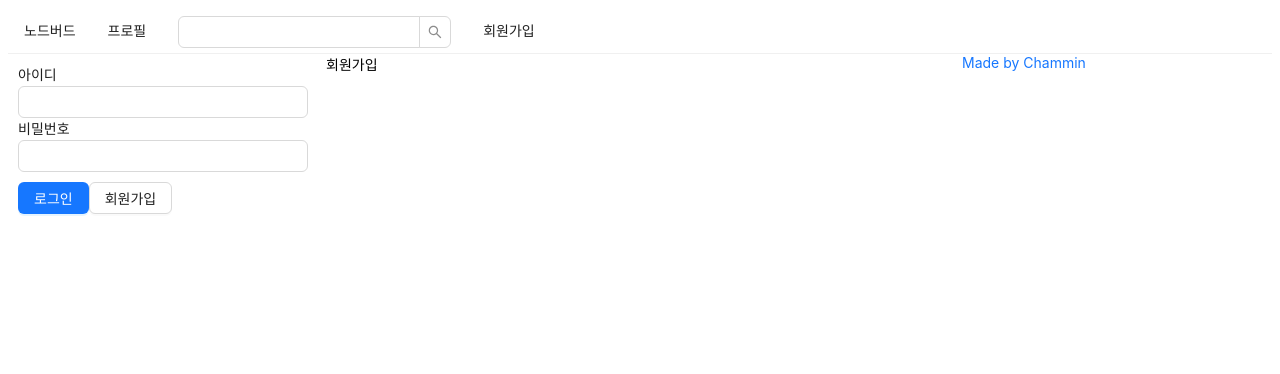
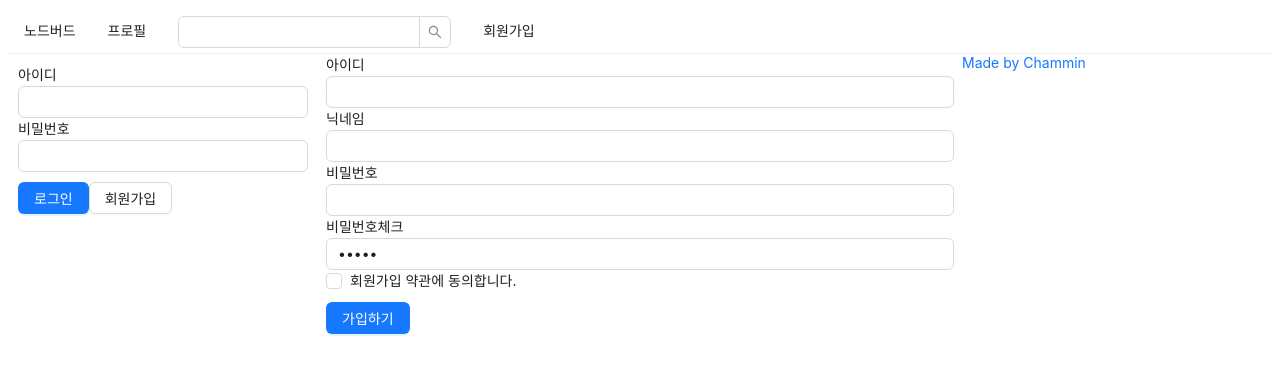
Before and after one commit to cham-min/react-nodebird, a Next.js app: page /signup in a window 1280 px wide. Shown: the top 374 px of the page. Built offline with nearby package versions, Linux system fonts and the light colour scheme.

Commit message:
:sparkles: Add signup page

```diff
--- /dev/null
+++ b/hooks/useInput.js
@@ -0,0 +1,10 @@
+import { useCallback, useState } from "react";
+
+export default (initialValue) => {
+  const [value, setValue] = useState(initialValue);
+  const handler = useCallback((e) => {
+    setValue(e.target.value);
+  }, []);
+
+  return [value, handler];
+};
--- a/pages/signup.js
+++ b/pages/signup.js
@@ -1,16 +1,105 @@
-import React from "react";
+import React, { useCallback, useState } from "react";
 import Head from "next/head";
+import { Button, Checkbox, Form, Input } from "antd";
+import styled from "styled-components";
 
 import AppLayout from "../components/AppLayout";
+import useInput from "../hooks/useInput";
+
+const ErrorMessage = styled.div`
+  color: "red";
+`;
 
 const Signup = () => {
+  const [id, onChangeId] = useInput("");
+  const [nickname, onChangeNickname] = useInput("");
+
+  const [password, onChangePassword] = useInput("");
+  const [passwordCheck, setPasswordCheck] = useState(false);
+  const [passwordError, setPasswordError] = useState(false);
+  const onChangePasswordCheck = useCallback(
+    (e) => {
+      setPasswordCheck(e.target.value);
+      setPasswordError(e.target.value !== password);
+    },
+    [password]
+  );
+
+  const [term, setTerm] = useState("");
+  const [termError, setTermError] = useState(false);
+  const onChangeTerm = useCallback((e) => {
+    setTerm(e.target.checked);
+    setTermError(false);
+  }, []);
+
+  const onSubmit = useCallback(() => {
+    if (password !== passwordCheck) {
+      return setPasswordError(true);
+    }
+    if (!term) {
+      return setTermError(true);
+    }
+    console.log(id, nickname, password);
+  }, [password, passwordCheck, term]);
+
   return (
-    <>
+    <AppLayout>
       <Head>
         <title>회원가입 | NodeBird</title>
       </Head>
-      <AppLayout>회원가입</AppLayout>
-    </>
+      <Form onFinish={onSubmit}>
+        <div>
+          <label htmlFor="user-id">아이디</label>
+          <br />
+          <Input name="user-id" value={id} required onChange={onChangeId} />
+        </div>
+        <div>
+          <label htmlFor="user-nick">닉네임</label>
+          <br />
+          <Input
+            name="user-nick"
+            value={nickname}
+            required
+            onChange={onChangeNickname}
+          />
+        </div>
+        <div>
+          <label htmlFor="user-password">비밀번호</label>
+          <br />
+          <Input
+            name="user-password"
+            value={password}
+            required
+            onChange={onChangePassword}
+          />
+        </div>
+        <div>
+          <label htmlFor="user-password-check">비밀번호체크</label>
+          <br />
+          <Input
+            name="user-password-check"
+            type="password"
+            value={passwordCheck}
+            required
+            onChange={onChangePasswordCheck}
+          />
+          {passwordError && (
+            <ErrorMessage>비밀번호가 일치하지 않습니다.</ErrorMessage>
+          )}
+        </div>
+        <div>
+          <Checkbox name="user-item" checked={term} onChange={onChangeTerm}>
+            회원가입 약관에 동의합니다.
+          </Checkbox>
+          {termError && <ErrorMessage>약관에 동의하셔야 합니다.</ErrorMessage>}
+        </div>
+        <div style={{ marginTop: 10 }}>
+          <Button type="primary" htmlType="submit">
+            가입하기
+          </Button>
+        </div>
+      </Form>
+    </AppLayout>
   );
 };
 
```
Also changed, not shown: components/LoginForm.js (+6 -1 lines).
